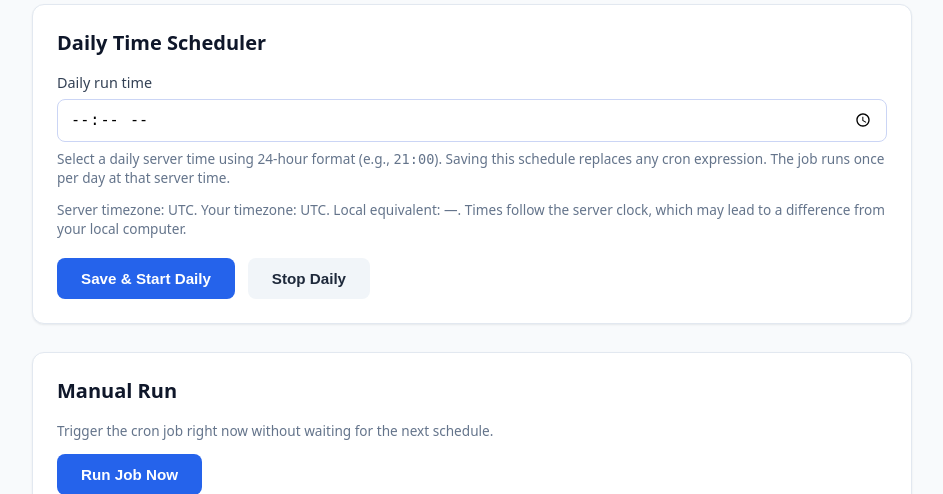
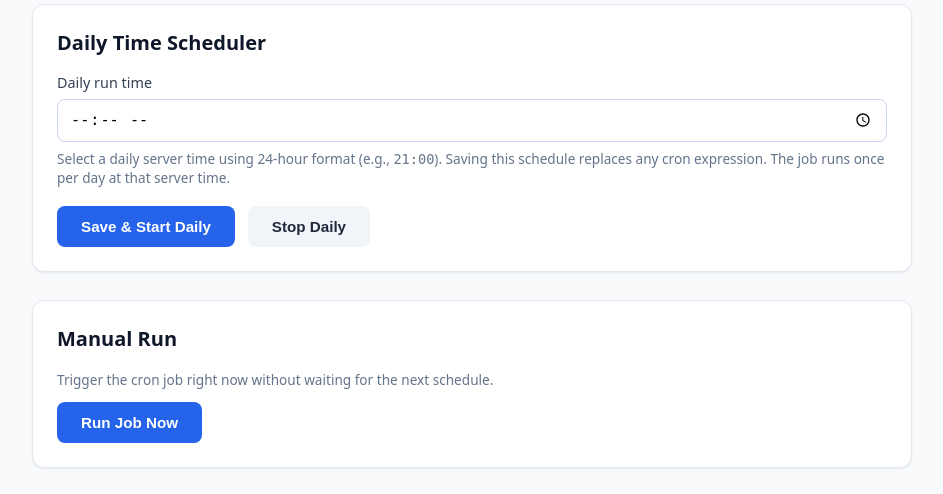
Before and after one commit to Incrisz/uniti-deployer, a Flask app: page / in a window 1280 px wide. Shown: the part 408-902 px from the top of the page, without its empty margins (168-1111 px from the left). Run offline with Flask 3, Linux system fonts and the light colour scheme.

Commit message:
all 3 completed

```diff
--- a/templates/index.html
+++ b/templates/index.html
@@ -291,11 +291,6 @@
           <p class="helper">
             Select a daily server time using 24-hour format (e.g., <code>21:00</code>). Saving this schedule replaces any
             cron expression. The job runs once per day at that server time.
-          </p>
-          <p class="helper">
-            Server timezone: <span id="server-timezone-label">—</span>. Your timezone: <span id="browser-timezone">—</span>.
-            Local equivalent: <span id="daily-local-equivalent">—</span>. Times follow the server clock, which may lead to a
-            difference from your local computer.
           </p>
           <div class="button-row">
             <button type="submit" id="save-daily">Save &amp; Start Daily</button>
```
